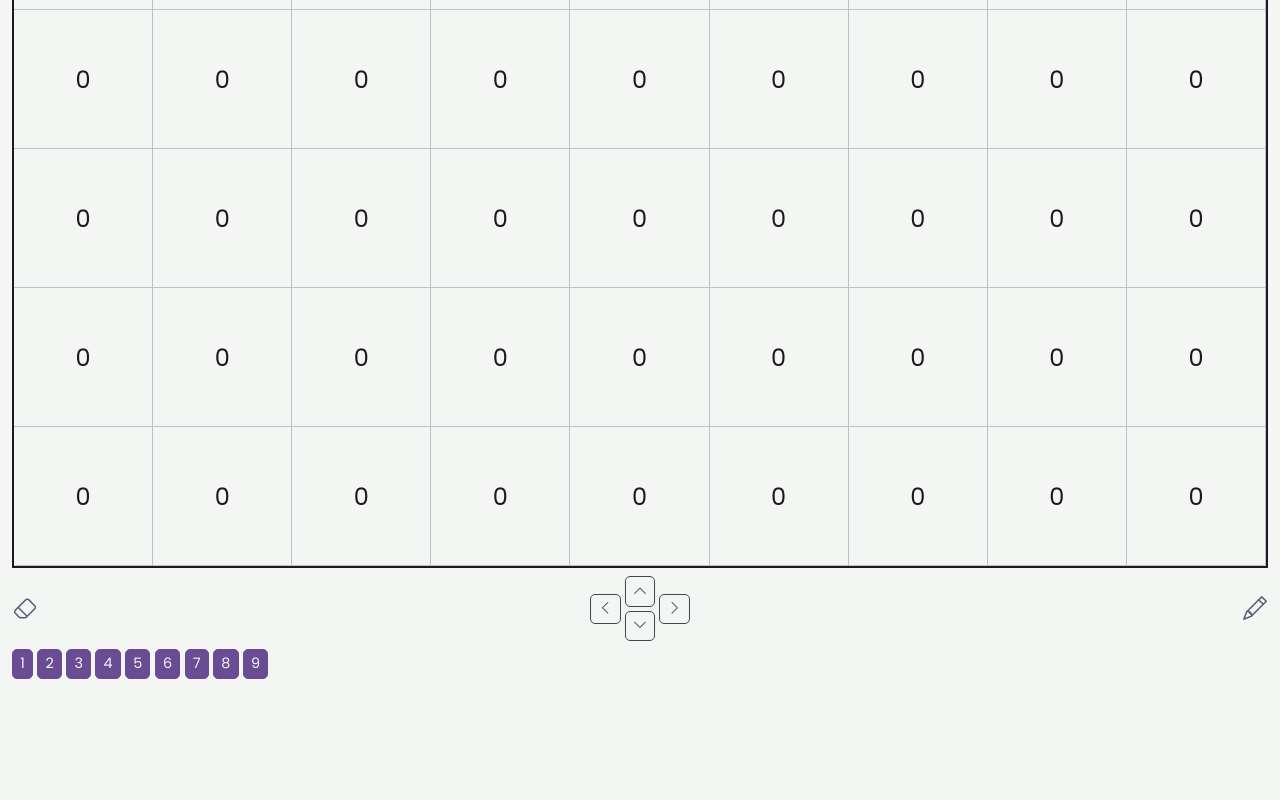
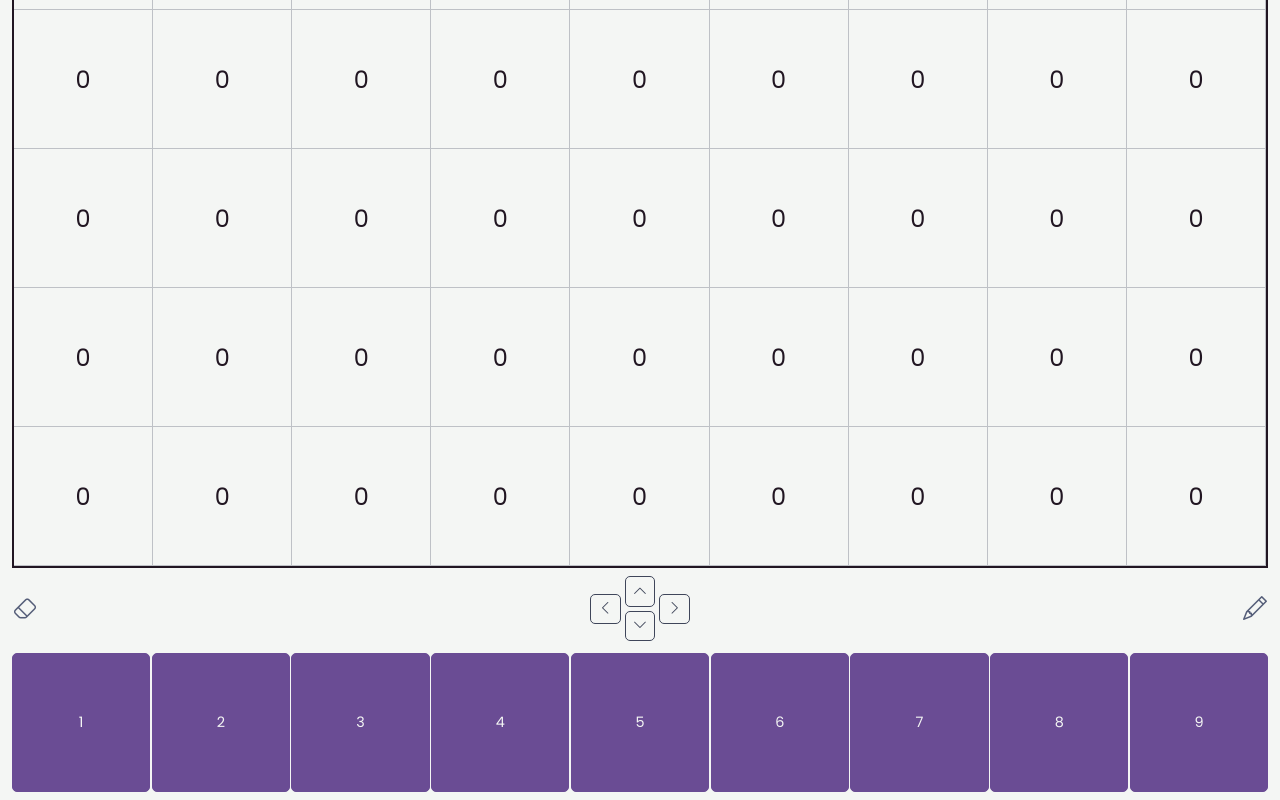
Before and after one commit to charis-adiari/sudoku, a plain HTML site: page index.html in a window 1280 px wide. Shown: the part 875-1675 px from the top of the page. Before the commit the page ends 1562 px from the top, so only its background shows below. Drawn offline with nearby package versions, Linux system fonts and the light colour scheme.

Commit message:
Added styling for numbers buttons

```diff
--- a/index.html
+++ b/index.html
@@ -122,15 +122,15 @@
       </div>
 
       <div class="number-buttons-container">
-        <button id="btn-1" class="btn number-btn">1</button>
-        <button id="btn-2" class="btn number-btn">2</button>
-        <button id="btn-3" class="btn number-btn">3</button>
-        <button id="btn-4" class="btn number-btn">4</button>
-        <button id="btn-5" class="btn number-btn">5</button>
-        <button id="btn-6" class="btn number-btn">6</button>
-        <button id="btn-7" class="btn number-btn">7</button>
-        <button id="btn-8" class="btn number-btn">8</button>
-        <button id="btn-9" class="btn number-btn">9</button>
+        <button id="btn-1" class="btn btn-number">1</button>
+        <button id="btn-2" class="btn btn-number">2</button>
+        <button id="btn-3" class="btn btn-number">3</button>
+        <button id="btn-4" class="btn btn-number">4</button>
+        <button id="btn-5" class="btn btn-number">5</button>
+        <button id="btn-6" class="btn btn-number">6</button>
+        <button id="btn-7" class="btn btn-number">7</button>
+        <button id="btn-8" class="btn btn-number">8</button>
+        <button id="btn-9" class="btn btn-number">9</button>
       </div>
     </div>
   </main>
--- a/styles/game-controls.css
+++ b/styles/game-controls.css
@@ -12,10 +12,14 @@
   }
 }
 
-.btn-arrow, .btn-control,
-.btn-arrow:hover, .btn-control:hover,
-.btn-arrow:focus, .btn-control:focus,
-.btn-arrow:active, .btn-control:active {
+.btn-arrow,
+/* .btn-arrow:hover, */
+.btn-arrow:active,
+/* .btn-arrow:focus, */
+.btn-control,
+.btn-control:hover,
+.btn-control:active,
+.btn-control:focus {
   --btn-text: var(--secondary-600);
   --btn-bg: var(--background);
 
@@ -36,26 +40,18 @@
 
 .btn-control.active {
   --btn-text: var(--primary);
-  /* also make icon filled */
 }
 
 .btn-control.active::after {
   content: '';
   position: absolute;
-  bottom: -8px; /* Adjust this value to control distance below button */
+  bottom: -3px;
   left: 50%;
-  transform: translateX(-50%); /* Centers the dot horizontally */
+  transform: translateX(-50%);
   border-radius: 50%;
   width: 5px;
   height: 5px;
   background-color: var(--btn-text);
-}
-
-.error {
-  background-color: var(--danger);
-  border-radius: 5px;
-  padding: 0.25em 0.5em;
-  font-size: 90%;
 }
 
 .generic-controls-container {
@@ -63,4 +59,24 @@
   display: flex;
   justify-content: space-between;
   align-items: center;
+
+  .error {
+    background-color: var(--danger);
+    border-radius: 5px;
+    padding: 0.25em 0.5em;
+    font-size: 90%;
+  }
 }
+
+.number-buttons-container {
+  display: grid;
+  grid-template-columns: repeat(9, 1fr);
+  column-gap: 0.1em;
+  aspect-ratio: 9 / 1;
+  width: 100%;
+  margin-top: 0.75em;
+
+  .btn-number {
+    text-align: center;
+  }
+}
```
